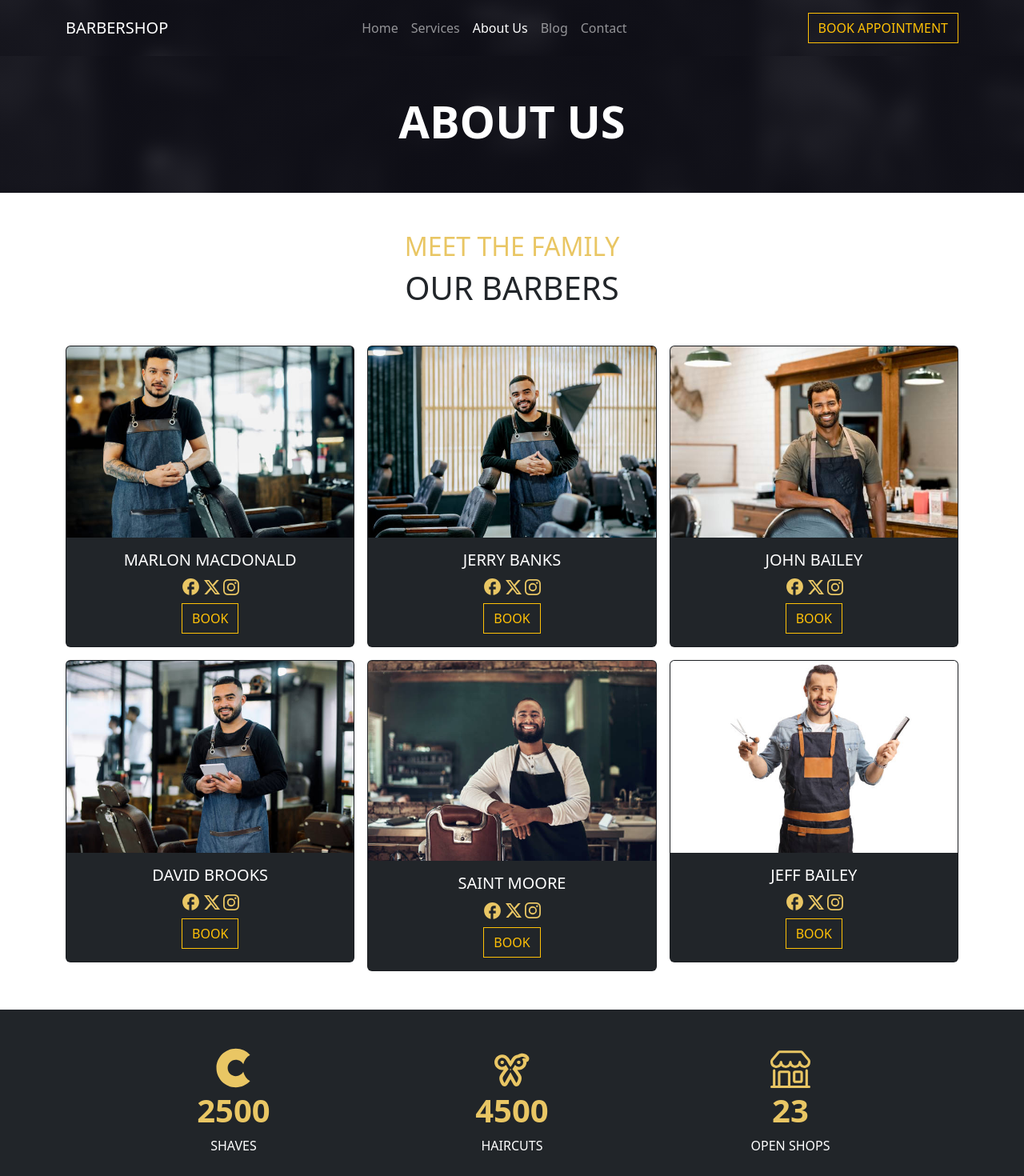
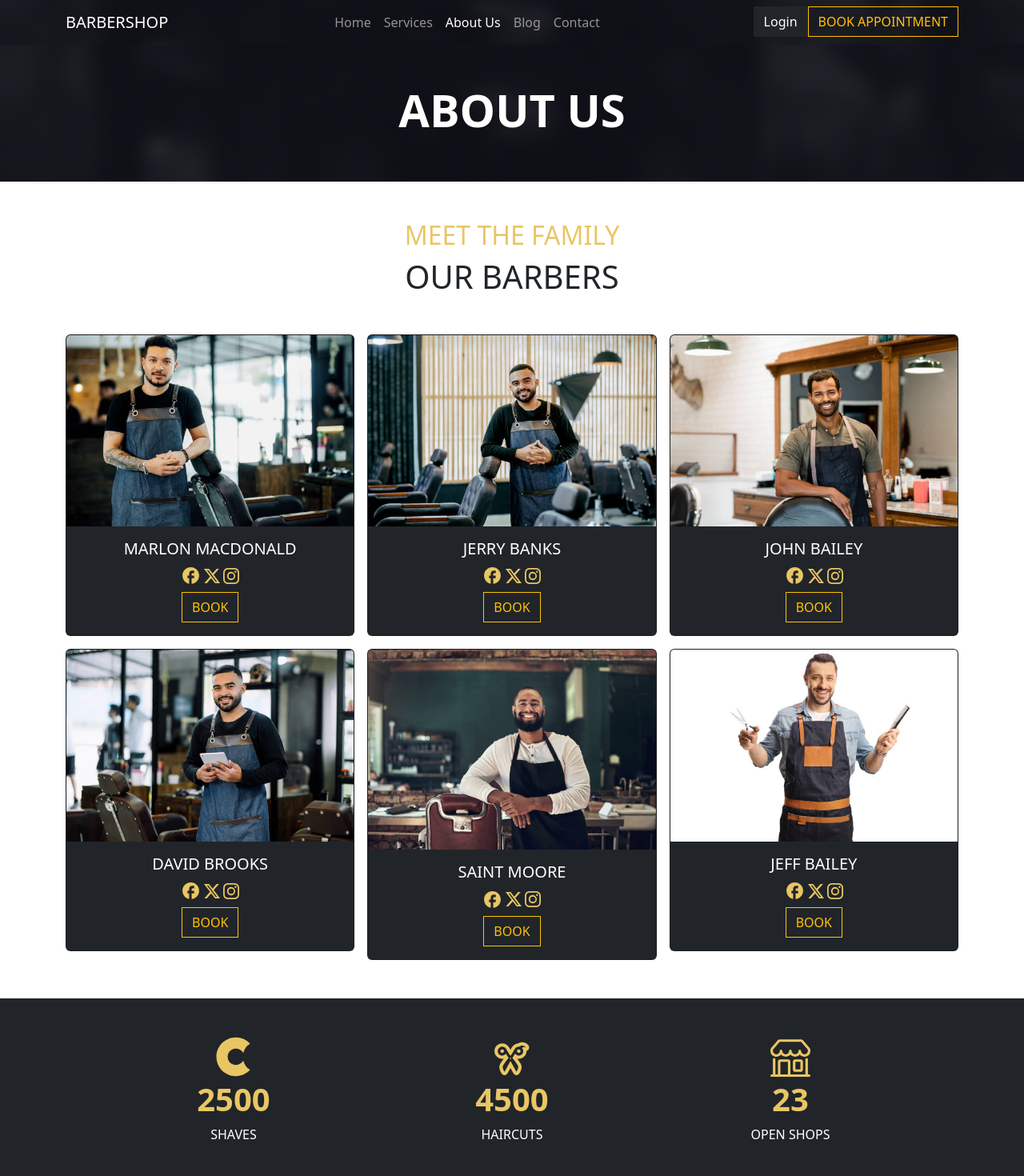
Before and after one commit to eakelvin/barbershop, a React (Vite) app: page /about in a window 1280 px wide. Shown: the top 1470 px of the page at 80% size. Built offline with nearby package versions, Linux system fonts and the light colour scheme.

Commit message:
test links

```diff
--- a/src/App.jsx
+++ b/src/App.jsx
@@ -9,6 +9,7 @@ import About from './pages/About'
 import Blog from './pages/Blog'
 import Service from './pages/Service'
 import ContactPage from './pages/ContactPage'
+import Appointment from './pages/Appointment'
 
 function App() {
   return (
@@ -21,6 +22,7 @@ function App() {
         <Route exact path='/blog' element={<Blog />} />
         <Route exact path='/contact' element={<ContactPage />} />
         <Route exact path='/service' element={<Service />} />
+        <Route exact path='/appointment' element={<Appointment />} />
       </Routes>
     </Router>
   )
--- a/src/components/Barbers.jsx
+++ b/src/components/Barbers.jsx
@@ -1,6 +1,7 @@
 import React from 'react'
 import { MdFacebook } from "react-icons/md";
 import { BsTwitterX, BsInstagram } from "react-icons/bs";
+import { Link } from 'react-router-dom';
 
 const Barbers = () => {
   return (
@@ -22,9 +23,11 @@ const Barbers = () => {
                                 <BsTwitterX className='mx-1 toggle-icon' size={20} />
                                 <BsInstagram className='toggle-icon' size={20} />
                             </div>
+                            <Link to={'/appointment'}>
                                 <button type="button" className="btn btn-outline-warning rounded-0">
                                     BOOK
                                 </button>
+                            </Link>
                         </div>
                     </div>
                 </div>
@@ -38,9 +41,11 @@ const Barbers = () => {
                                 <BsTwitterX className='mx-1 toggle-icon' size={20} />
                                 <BsInstagram className='toggle-icon' size={20} />
                             </div>
+                            <Link to={'/appointment'}>
                                 <button type="button" className="btn btn-outline-warning rounded-0">
                                     BOOK
                                 </button>
+                            </Link>
                         </div>
                     </div>
                 </div>
@@ -54,9 +59,11 @@ const Barbers = () => {
                                 <BsTwitterX className='mx-1 toggle-icon' size={20} />
                                 <BsInstagram className='toggle-icon' size={20} />
                             </div>
+                            <Link to={'/appointment'}>
                                 <button type="button" className="btn btn-outline-warning rounded-0">
                                     BOOK
                                 </button>
+                            </Link>
                         </div>
                     </div>
                 </div>
@@ -70,9 +77,11 @@ const Barbers = () => {
                                 <BsTwitterX className='mx-1 toggle-icon' size={20} />
                                 <BsInstagram className='toggle-icon' size={20} />
                             </div>
+                            <Link to={'/appointment'}>
                                 <button type="button" className="btn btn-outline-warning rounded-0">
                                     BOOK
                                 </button>
+                            </Link>
                         </div>
                     </div>
                 </div>
@@ -86,9 +95,11 @@ const Barbers = () => {
                                 <BsTwitterX className='mx-1 toggle-icon' size={20} />
                                 <BsInstagram className='toggle-icon' size={20} />
                             </div>
+                            <Link to={'/appointment'}>
                                 <button type="button" className="btn btn-outline-warning rounded-0">
                                     BOOK
                                 </button>
+                            </Link>
                         </div>
                     </div>
                 </div>
@@ -102,9 +113,11 @@ const Barbers = () => {
                                 <BsTwitterX className='mx-1 toggle-icon' size={20} />
                                 <BsInstagram className='toggle-icon' size={20} />
                             </div>
+                            <Link to={'/appointment'}>
                                 <button type="button" className="btn btn-outline-warning rounded-0">
                                     BOOK
                                 </button>
+                            </Link>
                         </div>
                     </div>
                 </div>
--- a/src/components/Discount.jsx
+++ b/src/components/Discount.jsx
@@ -1,4 +1,5 @@
 import React from 'react'
+import { Link } from 'react-router-dom'
 
 const Discount = () => {
   return (
@@ -8,9 +9,11 @@ const Discount = () => {
             <p className="w-75">
               Need a fresh cut? 💇 Enjoy 25% off all haircuts and services at BarberShop! Book your appointment today and look your best.✂️
             </p>
-            <button type="button" className="btn btn-dark rounded-0 text-brighter">
+            <Link to={'/appointment'}>
+              <button type="button" className="btn btn-dark rounded-0 text-brighter">
                 BOOK NOW
-            </button>
+              </button>
+            </Link>
         </div>
     </section>
   )
--- a/src/components/Form.jsx
+++ b/src/components/Form.jsx
@@ -56,7 +56,7 @@ const Form = () => {
                     </div>
 
                     <div className="col-12">
-                        <Button className="bg-brighter rounded-0 w-100" variant="outline-warning">
+                        <Button className="bg-brighter text-white rounded-0 w-100" variant="outline-warning">
                             BOOK APPOINTMENT
                         </Button>
                     </div>
--- a/src/components/Navbar.jsx
+++ b/src/components/Navbar.jsx
@@ -3,56 +3,11 @@ import { Link, NavLink } from 'react-router-dom'
 import Container from 'react-bootstrap/Container';
 import Nav from 'react-bootstrap/Nav';
 import Navbar from 'react-bootstrap/Navbar';
+import { Button, Stack } from 'react-bootstrap';
 
 const NavigationBar = () => {
   return (
     <div>
-        {/* <nav
-            className="navbar navbar-expand-lg bg-body-tertiary hero-header"
-            data-bs-theme="dark"
-        >
-            <div className="container">
-                <Link to={'/'} className="navbar-brand">BARBERSHOP</Link>
-                <button className="navbar-toggler" type="button" data-bs-toggle="collapse" data-bs-target="#navbarText" aria-controls="navbarText" aria-expanded="false" aria-label="Toggle navigation">
-                    <i className="toggle-icon bi-list"></i>
-                </button>
-                <div className="collapse navbar-collapse" id="navbarText">
-                    <ul className="navbar-nav mx-auto mb-2 mb-lg-0">
-                        <li className="nav-item">
-                            <Link to={'/'} className="nav-link active" aria-current="page">
-                                Home
-                            </Link>
-                        </li>
-                        <li className="nav-item">
-                            <Link to={'/service'} className="nav-link">
-                                Services
-                            </Link>
-                        </li>
-                        <li className="nav-item">
-                            <Link to={'/about'} className="nav-link">
-                                About Us
-                            </Link>
-                        </li>
-                        <li className="nav-item">
-                            <Link to={'/blog'} className="nav-link">
-                                Blog
-                            </Link>
-                        </li>
-                        <li className="nav-item">
-                            <Link to={'/contact'} className="nav-link">
-                                Contact Us
-                            </Link>
-                        </li>
-                    </ul>
-                    <span className="navbar-text">
-                        <button type="button" className="btn btn-outline-warning text-bright rounded-0">
-                            BOOK APPOINTMENT
-                        </button>
-                    </span>
-                </div>
-            </div>
-        </nav> */}
-
         <Navbar
             expand="lg"
             className="bg-body-tertiary hero-header"
@@ -70,11 +25,32 @@ const NavigationBar = () => {
                         <NavLink to="/contact" className="nav-link" activeClassName="active">Contact</NavLink>
                     </Nav>
 
-                    <span className="navbar-text">
-                        <button type="button" className="btn btn-outline-warning text-bright rounded-0">
-                            BOOK APPOINTMENT
-                        </button>
-                    </span>
+                    <Stack className="col-12 d-lg-none" gap={3}>
+                        <Link to={'/login'}>
+                            <Button variant='dark' className='rounded-0'>
+                                Login
+                            </Button>
+                        </Link>
+                        <Link to={'/appointment'}>
+                            <button type="button" className="btn btn-outline-warning text-bright rounded-0">
+                                BOOK APPOINTMENT
+                            </button>
+                        </Link>
+                    </Stack>
+
+                    <Stack className='d-none d-lg-block' direction="horizontal">
+                        <Link to={'/login'}>
+                            <Button variant='dark' className='rounded-0'>
+                                Login
+                            </Button>
+                        </Link>
+                        <Link to={'/appointment'}>
+                            <button type="button" className="btn btn-outline-warning text-bright rounded-0">
+                                BOOK APPOINTMENT
+                            </button>
+                        </Link>
+                    </Stack>
+
                 </Navbar.Collapse>
             </Container>
         </Navbar>
--- a/src/components/OtherService.jsx
+++ b/src/components/OtherService.jsx
@@ -1,4 +1,5 @@
 import React from 'react'
+import { Link } from 'react-router-dom'
 
 const OtherService = () => {
   return (
@@ -67,9 +68,11 @@ const OtherService = () => {
                     <p className="">
                         Need a fresh cut? 💇 Enjoy 25% off all haircuts and services at BarberShop! Book your appointment today and look your best.✂️
                     </p>
-                    <button type="button" className="btn btn-dark rounded-0">
-                        BOOK NOW
-                    </button>
+                    <Link to={'/appointment'}>
+                        <button type="button" className="btn btn-dark rounded-0">
+                            BOOK NOW
+                        </button>
+                    </Link>
                 </div>
             </div>
             <div className="col-md-5 d-none d-md-block">
--- /dev/null
+++ b/src/pages/Appointment.jsx
@@ -0,0 +1,11 @@
+import React from 'react'
+
+const Appointment = () => {
+  return (
+    <div>
+      Apaosd
+    </div>
+  )
+}
+
+export default Appointment
```
Lines whose indentation alone changed are shown as unchanged.
